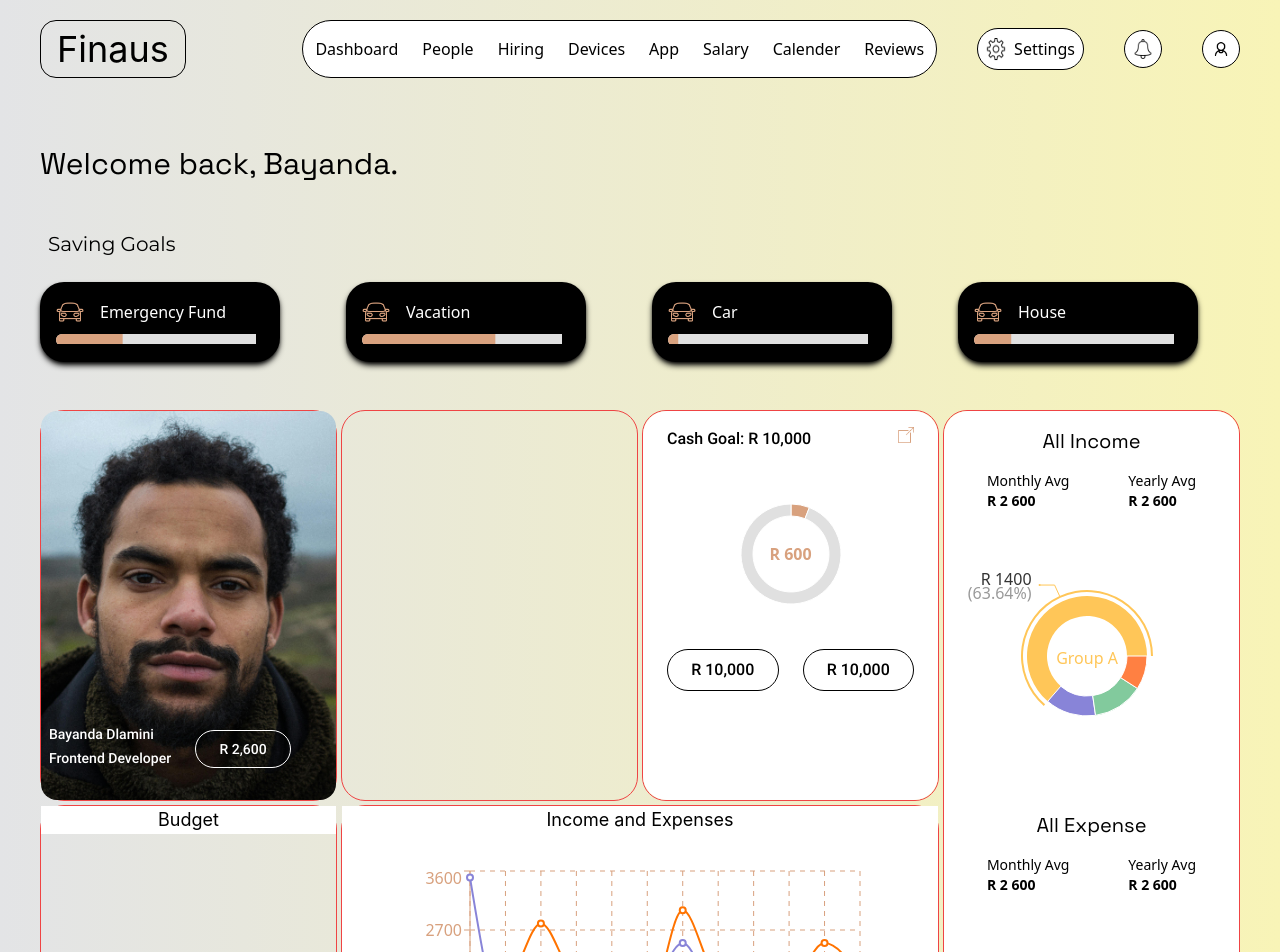
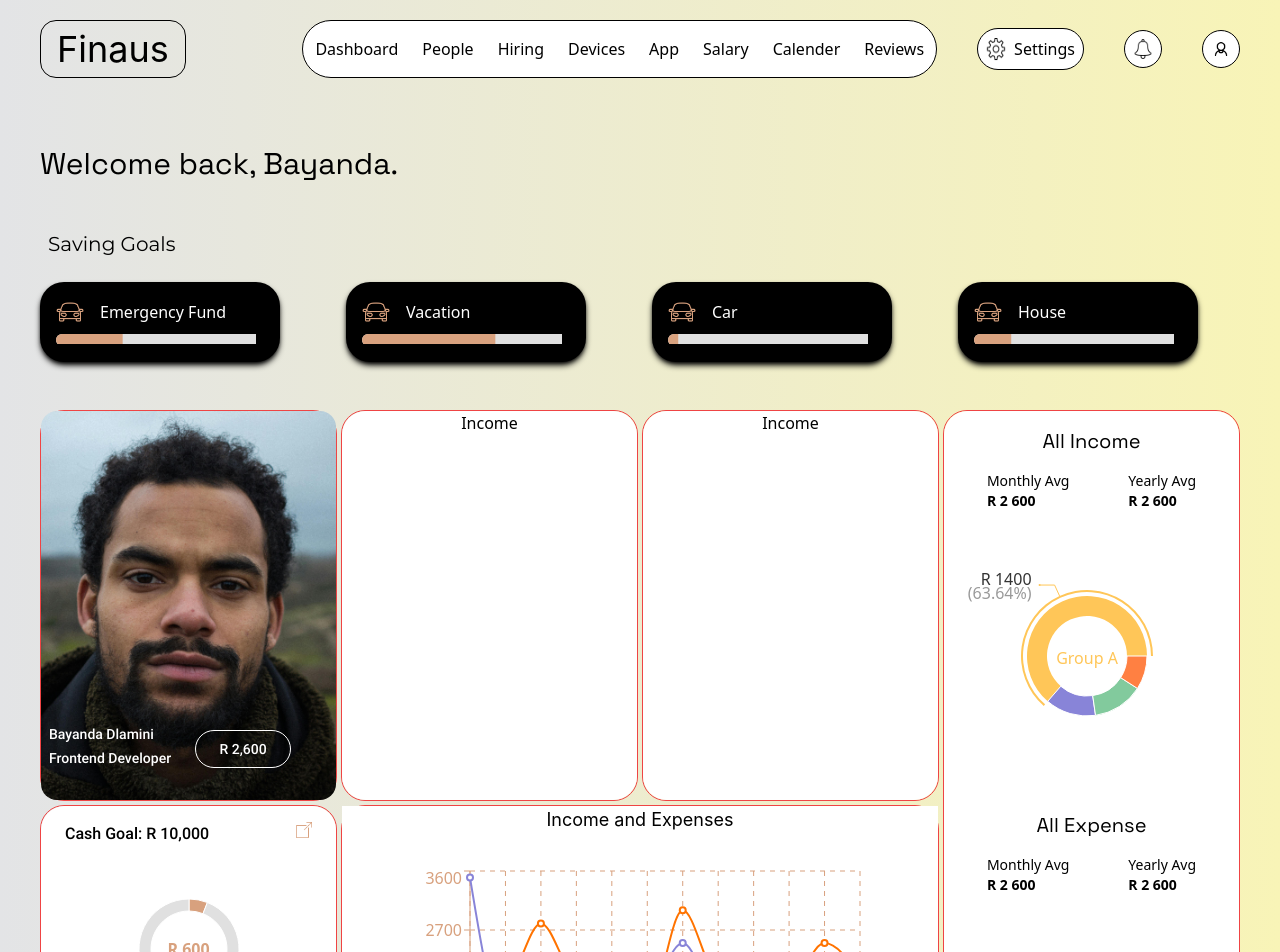
Before and after one commit to softwareNinja-888/financeDashboard, a React (Vite) app in the folder financeDashboard/: page / in a window 1280 px wide. Shown: the top 952 px of the page. Built offline with nearby package versions, Linux system fonts and the light colour scheme; a web font is replaced by a local one.

Commit message:
Refactore code

```diff
--- /dev/null
+++ b/financeDashboard/src/components/DisplayInfo.jsx
@@ -0,0 +1,15 @@
+import { SegmentCircle } from "./Charts.jsx"
+import { financeData } from "../data/data.js"
+export function DisplayInfo(){
+    return (
+        <>
+            <div className="flex flex-col items-center h-full rounded-3xl bg-white cursor-pointer">
+                <div className="">Income</div>
+                <SegmentCircle dataNew={null}/>
+                <div className="">
+                    {/* <CategoryList/> */}
+                </div>
+            </div>
+        </>
+    )
+}
--- a/financeDashboard/src/components/Grid.jsx
+++ b/financeDashboard/src/components/Grid.jsx
@@ -3,16 +3,17 @@ import { IncomeEx } from "./IncomeEx.jsx";
 import { Profile } from "./Profile.jsx";
 import { Cash } from "./Cash.jsx";
 import { Insight } from "./Insight.jsx"
+import {DisplayInfo} from './DisplayInfo.jsx'
 import { Budget } from "./Budget.jsx"
 
 export function DisplayGrid(){
     return (
         <div className="displayGrid grid grid-cols-4 grid-rows-2 min-w-full gap-1">
             <Item space={null} child={Profile}/>
-            <Item space={null}/>
-            <Item space={null} child={Cash} />
+            <Item space={null} child={DisplayInfo}/>
+            <Item space={null} child={DisplayInfo} />
             <Item space={'row-span-2'} child={Insight}/>
-            <Item space={null} child={Budget}/>
+            <Item space={null} child={Cash}/>
             <Item space={'col-start-2 col-end-4'} child={IncomeEx}/>
 
         </div>
```
